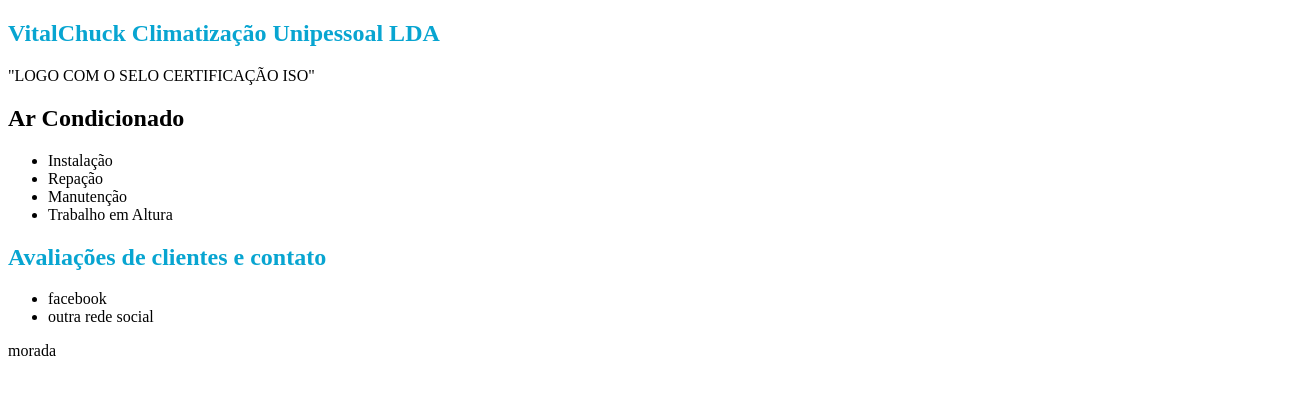
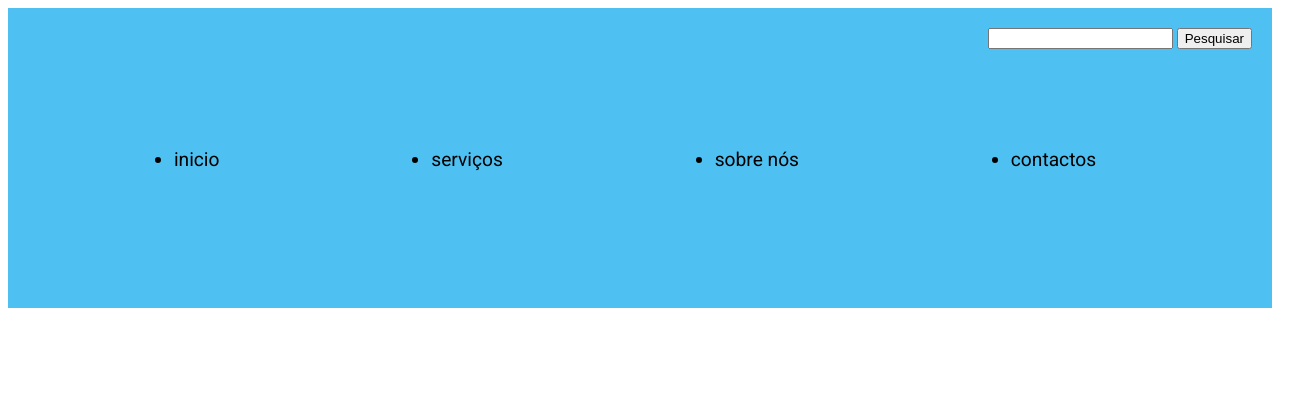
Before and after one commit to DanielePSilva/VITALCHUK-PROJETO, a plain HTML site: page index.html in a window 1280 px wide. Shown: the top 403 px of the page, 1312 px wide, since content can reach past the window. Drawn offline with Linux system fonts and the light colour scheme.

Commit message:
inicei css
iniciei esqueleto css do projeto para ter uma noção de onde possam ficar as coisas.

```diff
--- a/index.html
+++ b/index.html
@@ -4,27 +4,55 @@
     <meta charset="UTF-8" />
     <meta name="viewport" content="width=device-width, initial-scale=1.0" />
     <link rel="stylesheet" href="styles.css" />
-    <title>Document</title>
+    <title>VITALCHUK Climatização</title>
   </head>
   <body>
+    <header class="site-header">
+      <div class="menu-header">
+        <div class="search-div">
+        <input type="search" id="search-bar" name="search" />
+        <button id="search-label" type="button">Pesquisar</button>
+        </div>
+        <ul class="menu-flex">
+          <li>inicio</li>
+          <li>serviços</li>
+          <li>sobre nós</li>
+          <li>contactos</li>
+        </ul>
+      </div>
+
+
+    </header>
+    <div class="container-slogan-services">
       <section class="intro">
-      <h1>VitalChuck Climatização <span>Unipessoal LDA</span></h1>
+        <h1>VITALCHUK Climatização <h3></h3>Unipessoal LDA</h3>
         <div><p>"LOGO COM O SELO CERTIFICAÇÃO ISO"</p></div>
         <!-- Nesta seção vai entrar logotipo  em formato de casa, cada ventoinha do lotipo pode levar a outra seçao -->
       </section>
 
       <section class="Servicos-list">
-      <h2>Ar Condicionado</h2>
-      <ul>
-        <li>Instalação</li>
-        <li>Repação</li>
-        <li>Manutenção</li>
-        <li>Trabalho em Altura</li>
-      </ul>
+        <h2>Serviços</h2
+        <h3>Ar Condicionado</h3>
+      <div container-services>
+       <div class="instalacoes">Instalação</div>
+       <div class="reparacao">Reparação</div>
+       <div class="manut">Manutenção</div>
+       <div class="trab-alt">Trabalho em Altura</div>
+      </div>
         <!-- Aqui pode ter algumas imagens de serviços e instalaçoes ou ilustrações de ar-condicionados, gás como no cartão de visita.-->
       </section>
+    </div>
     <section class="avalia-contatos">
-      <h1>Avaliações de clientes e contato</h1>
+      <div class="contact"><H2>CONTACTOS</H2>
+        <ul class="contact-flex"><li>938 478 230 </li>
+        <li>vitalchukclimatizacao@gmail.com</li></ul>
+      </div>
+
+     <div class="avalia"><h2>Avaliações de clientes</h2>
+      <img class="img-avalia"src="https://img.freepik.com/vetores-premium/icone-de-classificacao-de-cinco-estrelas-estrelas-de-avaliacao-vetor-estrelas-planas-isoladas_118339-1270.jpg?w=2000">
+    <p> "Lorem ipsum dolor sit amet consectetur adipisicing elit. Cumque tempore odio porro assumenda ipsam temporibus doloremque, magni id, exercitationem ea adipisci libero eos? Eos est nulla culpa modi saepe iure?"</p>
+    </div>
+
       <!-- Nesta seção ficam as avaliaçoes e comentários de clientes e contato com caixa para enviar mensagem direto-->
     </section>
     <footer>
@@ -32,7 +60,7 @@
         <li>facebook</li>
         <li>outra rede social</li>
       </ul>
+      <p>morada</p>
     </footer>
-    <p>morada</p>
   </body>
 </html>
--- a/styles.css
+++ b/styles.css
@@ -1,3 +1,80 @@
-h1 {
-  color: rgb(8, 165, 209);
+@import url("https://fonts.googleapis.com/css2?family=Roboto&display=swap");
+
+:root {
+  font-family: "Roboto";
+  --primary-color: white;
+  --secondary-color: rgb(78, 193, 242);
 }
+.site-header {
+  width: 100%;
+  height: 300px;
+  background-color: var(--secondary-color);
+}
+.search-div {
+  text-align: right;
+  padding: 20px;
+}
+.menu-flex {
+  display: flex;
+  padding: 60px;
+  margin-right: 10px;
+  text-align: center;
+  justify-content: space-around;
+  font-size: larger;
+}
+.container-slogan-services {
+  width: 100%;
+  height: 1000px;
+  background-color: var(--primary-color);
+}
+
+.intro {
+  text-align: center;
+  padding: 50px;
+  height: 500px;
+  padding: 45px;
+  font-size: 45px;
+}
+
+.Servicos-list {
+  width: 100%;
+  height: 400px;
+  background-color: #353949;
+  color: var(--secondary-color);
+  text-align: center;
+  padding: 10px;
+}
+
+.container-services {
+}
+
+.avalia-contatos {
+  width: 100%;
+  height: 630px;
+  background-color: var(--primary-color);
+  padding: 20px;
+}
+.contact {
+  text-align: center;
+}
+
+.contact-flex {
+  display: flex;
+  justify-content: space-around;
+  padding: 50px;
+}
+.avalia {
+  text-align: center;
+  padding: 50px;
+  border: 1px solid black;
+  border-radius: 15px;
+}
+.img-avalia {
+  width: 150px;
+}
+footer {
+  width: 100%;
+  height: 300px;
+  background-color: var(--secondary-color);
+  padding: 20px;
+}
```
Lines whose indentation alone changed are shown as unchanged.
